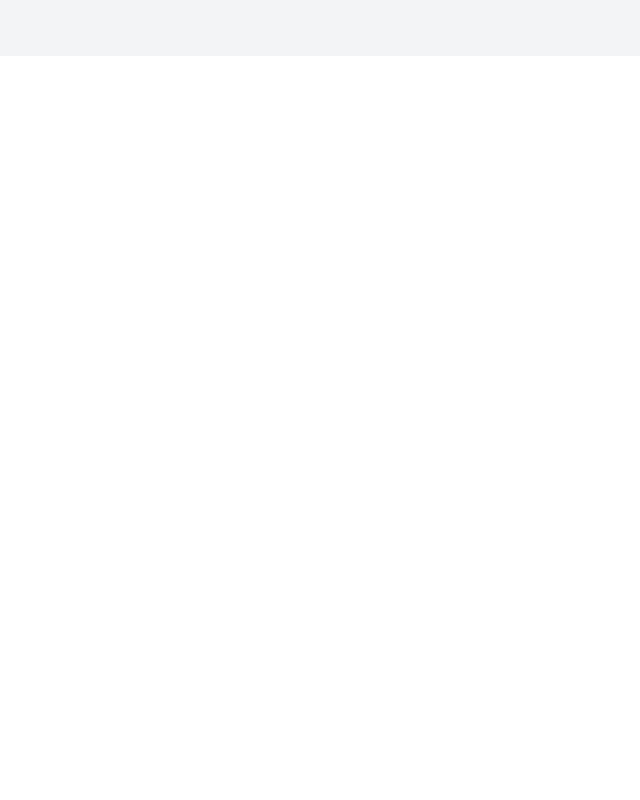
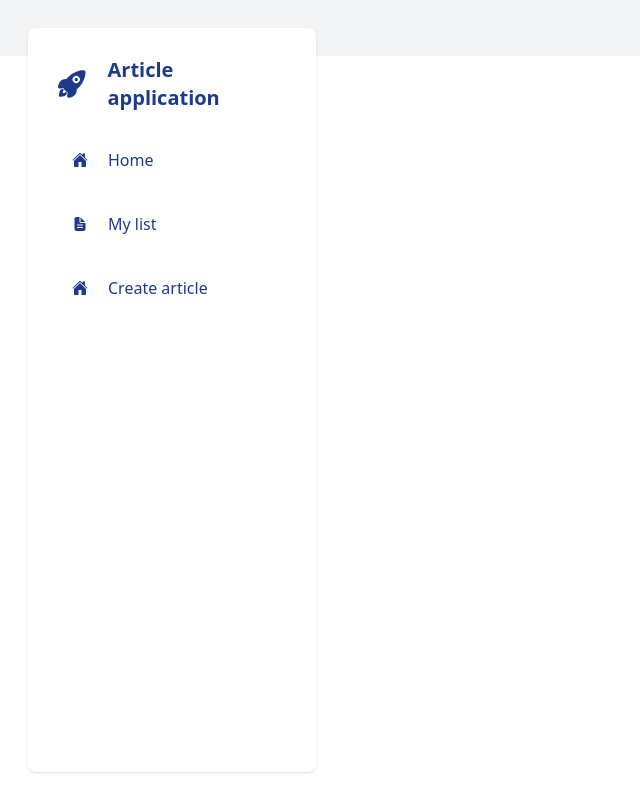
Before and after one commit to vladyslav-zolotarov/article-application-v2, a React (Vite) app: page /post/edit/1 in a window 1280 px wide. Shown: the whole page, without its empty margins (0-640 px from the left). Built offline with nearby package versions, Linux system fonts and the light colour scheme.

Commit message:
add aside and navigation

```diff
--- a/src/App.tsx
+++ b/src/App.tsx
@@ -1,14 +1,35 @@
-import { BrowserRouter, Route, Routes } from 'react-router-dom';
+import { useEffect, useState } from 'react';
+import { Route, Routes, useLocation } from 'react-router-dom';
 import HomePage from './pages/HomePage/HomePage';
 import LoginPage from './pages/LoginPage/LoginPage';
 import RegisterPage from './pages/RegisterPage/RegisterPage';
+import Aside from './templates/Aside/Aside';
 
 function App() {
+  const [contentWidthFullScreen, setContentWidthFullScreen] = useState(false);
+  const location = useLocation();
+
+  useEffect(() => {
+    if (
+      location.pathname === '/auth/register' ||
+      location.pathname === '/auth/login'
+    ) {
+      setContentWidthFullScreen(true);
+    } else {
+      setContentWidthFullScreen(false);
+    }
+  }, [location]);
+
   return (
     <div className='App'>
-      <BrowserRouter>
       <div className='flex-1 text-slate-900 dark:text-slate-300 bg-gray-100 relative'>
-          <div className='max-w-7xl mx-auto py-7'>
+        <Aside contentWidthFullScreen={contentWidthFullScreen} />
+        <div
+          className={
+            !contentWidthFullScreen
+              ? 'max-w-7xl mx-auto p-7 ml-80'
+              : 'max-w-7xl mx-auto p-7'
+          }>
           <Routes>
             <Route
               path='/'
@@ -47,7 +68,6 @@ function App() {
           </Routes>
         </div>
       </div>
-      </BrowserRouter>
     </div>
   );
 }
--- a/src/components/Article/ArticleDate/ArticleDate.tsx
+++ b/src/components/Article/ArticleDate/ArticleDate.tsx
@@ -16,6 +16,6 @@ export const ArticleDate = (props: ArticleDateProps) => {
       {format(new Date(`${article?.createdAt}`), 'dd MMMM yyyy')}
     </span>
   ) : (
-    <span className='article-date --skeleton block mr-4 h-4 rounded-full w-40 bg-gray-200' />
+    <span className='article-date --skeleton block mt-2 mr-4 h-4 rounded-full w-40 bg-gray-200' />
   );
 };
--- a/src/components/Article/ArticleViewCount/ArticleViewCount.tsx
+++ b/src/components/Article/ArticleViewCount/ArticleViewCount.tsx
@@ -16,6 +16,6 @@ export const ArticleViewCount = (props: ArticleViewCountProps) => {
       {article.viewsCount}
     </span>
   ) : (
-    <span className='article-view-count --skeleton block h-4 rounded-full w-14 bg-gray-200'></span>
+    <span className='article-view-count --skeleton mt-2 block h-4 rounded-full w-14 bg-gray-200'></span>
   );
 };
--- /dev/null
+++ b/src/components/Aside/AsideNavigation.tsx
@@ -0,0 +1,17 @@
+import React from 'react';
+import { twMerge } from 'tailwind-merge';
+
+interface AsideNavigationProps
+  extends React.ComponentPropsWithoutRef<'aside'> {}
+
+const AsideNavigation = (props: AsideNavigationProps) => {
+  const { className, children } = props;
+
+  return (
+    <nav className={twMerge('navbar', className)}>
+      <ul className='h-full flex flex-col'>{children}</ul>
+    </nav>
+  );
+};
+
+export default AsideNavigation;
--- a/src/index.css
+++ b/src/index.css
@@ -2,6 +2,7 @@
 @tailwind components;
 @tailwind utilities;
 
+/* loading / error */
 .loading-wrapper {
   @apply absolute left-0 top-0 bottom-0 w-full flex justify-center items-center bg-gray-600 opacity-30;
 }
@@ -9,7 +10,23 @@
 .loading-text {
   @apply text-white text-4xl font-semibold tracking-wider;
 }
+/* loading / error end */
 
+/* aside */
+aside {
+  height: calc(100vh - 3.5rem);
+}
+
+.navbar-link {
+  @apply flex items-center p-4 mb-2 text-base;
+}
+
+.navbar-link.active {
+  @apply border rounded-lg shadow bg-blue-900 border-blue-900 text-blue-100;
+}
+/* aside end */
+
+/* loader */
 @keyframes spinner {
   0% {
     transform: rotate(0deg);
@@ -22,3 +39,4 @@
   margin-right: 10px;
   animation: spinner 1.5s linear infinite;
 }
+/* loader end */
--- a/src/main.tsx
+++ b/src/main.tsx
@@ -1,10 +1,13 @@
 import React from 'react';
 import ReactDOM from 'react-dom/client';
+import { BrowserRouter } from 'react-router-dom';
 import App from './App';
 import './index.css';
 
 ReactDOM.createRoot(document.getElementById('root') as HTMLElement).render(
   <React.StrictMode>
-    <App />
+    <BrowserRouter>
+      <App />
+    </BrowserRouter>
   </React.StrictMode>
 );
--- a/src/templates/Article/Article.tsx
+++ b/src/templates/Article/Article.tsx
@@ -24,15 +24,18 @@ const Article = ({ article }: ArticleProps) => {
       <ArticleTitle article={article} />
 
       <ArticleText article={article} />
-      <div className='flex justify-between'>
+      <div className='flex justify-between flex-wrap'>
         <ArticleTags article={article} />
 
         <div className='flex justify-end'>
           <ArticleDate
-            className='mr-5'
+            className='mt-2 mr-5'
             article={article}
           />
-          <ArticleViewCount article={article} />
+          <ArticleViewCount
+            className='mt-2'
+            article={article}
+          />
         </div>
       </div>
     </div>
--- a/src/templates/ArticleList/ArticleList.tsx
+++ b/src/templates/ArticleList/ArticleList.tsx
@@ -10,30 +10,25 @@ const ArticleList = () => {
     fetcher
   );
 
-  if (isLoading) {
+  const ArticleListSkeleton = (text: string) => {
     return (
       <div className='articles --skeleton grid grid-cols-2 gap-6'>
         <div className='loading-wrapper'>
-          <h2 className='loading-text'>Loading ...</h2>
+          <h2 className='loading-text'>{text}</h2>
         </div>
         {[...Array(4)].map((item, key) => {
           return <Article key={key} />;
         })}
       </div>
     );
+  };
+
+  if (isLoading) {
+    return ArticleListSkeleton('Loading...');
   }
 
   if (error) {
-    return (
-      <div className='articles --skeleton grid grid-cols-2 gap-6'>
-        {/* <div className='loading-wrapper'>
-          <h2 className='loading-text'>Error</h2>
-        </div> */}
-        {[...Array(4)].map((item, key) => {
-          return <Article key={key} />;
-        })}
-      </div>
-    );
+    return ArticleListSkeleton('Error');
   }
 
   return (
--- /dev/null
+++ b/src/templates/Aside/Aside.tsx
@@ -0,0 +1,64 @@
+import React from 'react';
+import { NavLink } from 'react-router-dom';
+import AsideNavigation from '../../components/Aside/AsideNavigation';
+import { IoRocket, IoHome, IoDocumentText } from 'react-icons/io5';
+import { twMerge } from 'tailwind-merge';
+
+interface AsideProps extends React.ComponentPropsWithoutRef<'aside'> {
+  contentWidthFullScreen: boolean;
+}
+
+const Aside = (props: AsideProps) => {
+  const { className, children, contentWidthFullScreen } = props;
+
+  if (contentWidthFullScreen) {
+    return null;
+  }
+
+  return (
+    <aside
+      className={twMerge(
+        'w-72 p-7 m-7 shadow rounded-lg fixed bg-white text-blue-900',
+        className
+      )}>
+      <div className='logo flex items-center mb-5'>
+        <IoRocket className='h-8 w-8 mr-5' />
+        <h1 className='text-xl font-bold'>Article application</h1>
+      </div>
+      <AsideNavigation>
+        <li className='navbar-item'>
+          <NavLink
+            to='/'
+            className={({ isActive }) =>
+              isActive ? 'navbar-link active' : 'navbar-link'
+            }>
+            <IoHome className='h-4 mr-5' />
+            <span>Home</span>
+          </NavLink>
+        </li>
+        <li className='navbar-item'>
+          <NavLink
+            to='/auth/login'
+            className={({ isActive }) =>
+              isActive ? 'navbar-link active' : 'navbar-link'
+            }>
+            <IoDocumentText className='h-4 mr-5' />
+            <span>My list</span>
+          </NavLink>
+        </li>
+        <li className='navbar-item'>
+          <NavLink
+            to='/auth/register'
+            className={({ isActive }) =>
+              isActive ? 'navbar-link active' : 'navbar-link'
+            }>
+            <IoHome className='h-4 mr-5' />
+            <span>Create article</span>
+          </NavLink>
+        </li>
+      </AsideNavigation>
+    </aside>
+  );
+};
+
+export default Aside;
```
Lines whose indentation alone changed are shown as unchanged.
